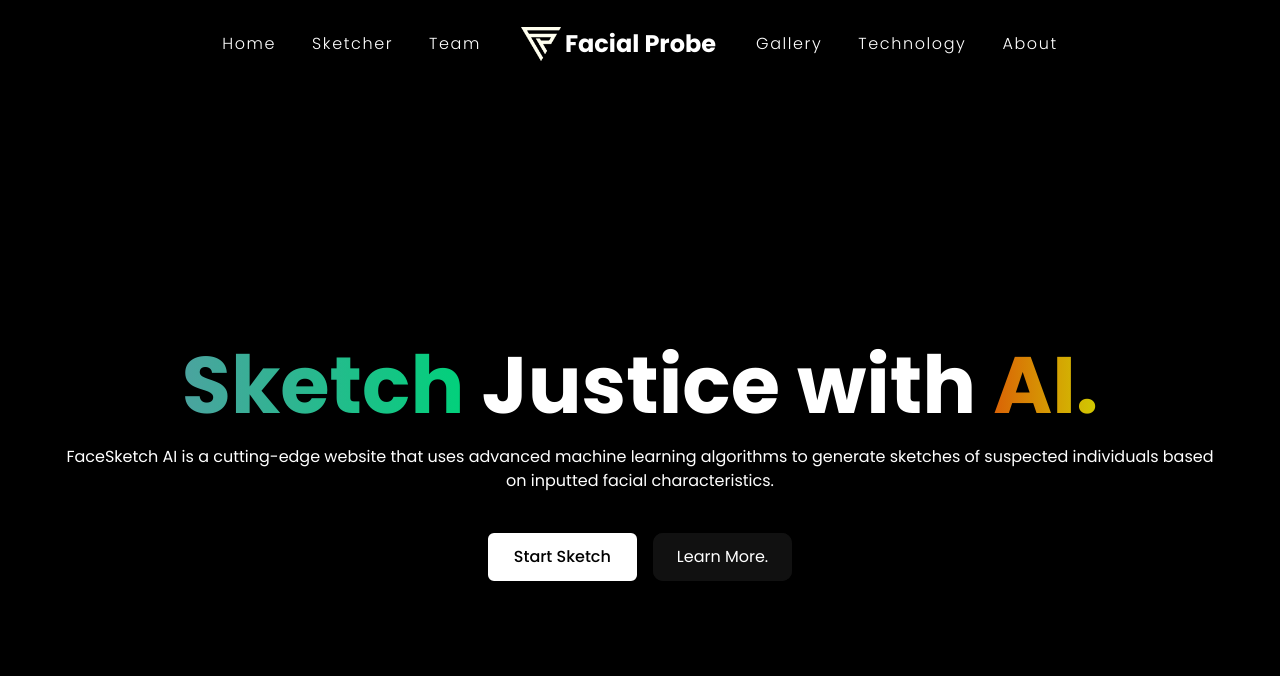
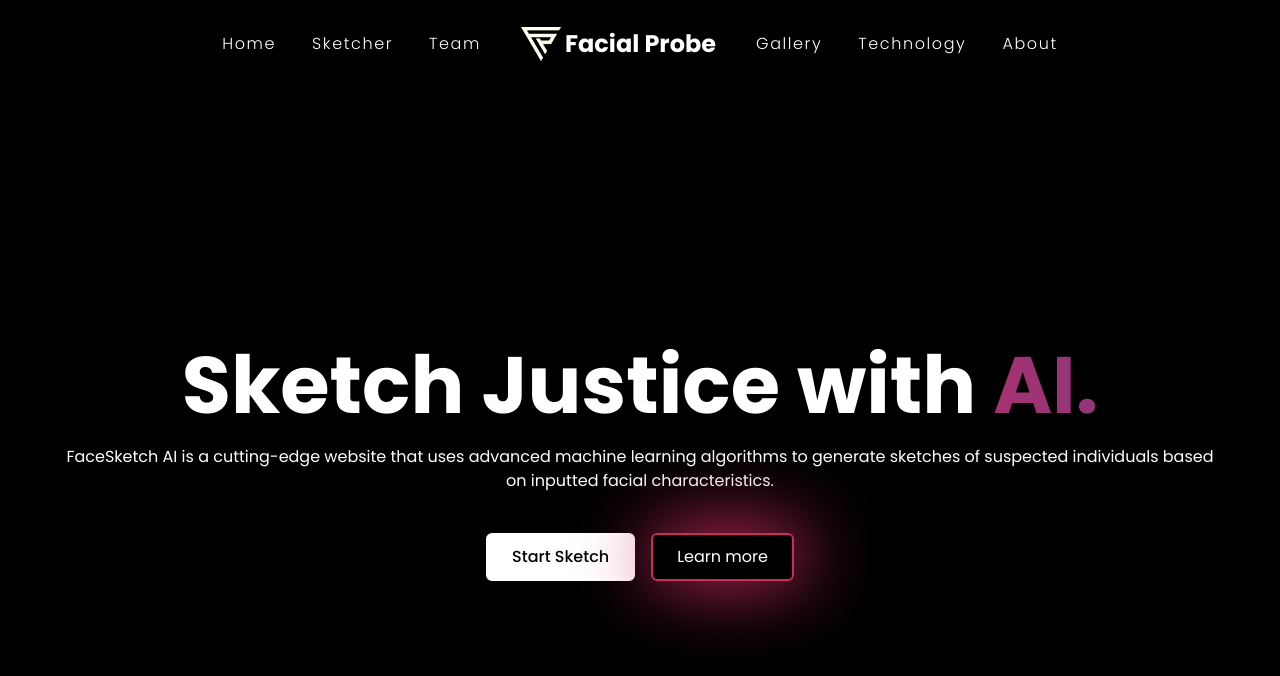
Before and after one commit to mumer119131/FacialProbe, a React (Vite) app: page / in a window 1280 px wide. Shown: the top 676 px of the page. Built offline with nearby package versions, Linux system fonts and the light colour scheme.

Commit message:
updated the home page ui

```diff
--- a/src/App.css
+++ b/src/App.css
@@ -40,24 +40,29 @@ section>p {
   text-align: center;
 }
 .green__gradient__text{
-  background: linear-gradient(90deg, rgba(75,163,159,1) 0%, rgba(1,209,123,1) 100%);
+  background: linear-gradient(90deg, rgba(75,163,159,1) 0%, rgba(1,209,123,1) 100%) 0 0 / 400% 100%;
   -webkit-background-clip: text;
+  background-clip: text;
   -webkit-text-fill-color: transparent;
   animation: moving-gradient 10s linear infinite;
 }
 .orange__gradient__text{
-  background: linear-gradient(90deg, rgba(218,98,6,1) 0%, rgba(209,203,1,1) 100%);
+  background: linear-gradient(90deg, rgba(218,98,6,1) 0%, rgba(209,203,1,1) 100%) 0 0 / 400% 100%;
   -webkit-background-clip: text;
+  background-clip: text;
   -webkit-text-fill-color: transparent;
-  animation: moving-gradient 10s linear infinite;
-
+  animation: moving-gradient 8s linear infinite;
+}
+.purple__gradient__text{
+  background: linear-gradient(90deg, #cc2b5e 0%, #753a88 100%) 0 0 / 400% 100%;
+  -webkit-background-clip: text;
+  background-clip: text;
+  -webkit-text-fill-color: transparent;
+  animation: moving-gradient 6s linear infinite;
 }
 @keyframes moving-gradient {
-  0% {
-    background-position: 0% 50%;
-  }
-  100% {
-    background-position: 100% 50%;
+  to{
+    background-position: 400% 0;
   }
 }
 .circle {
@@ -116,63 +121,10 @@ button:disabled {
    animation: shapes-r0t0iomd 2s infinite cubic-bezier(0.3,1,0,1);
 }
 
-.glow-on-hover {
-  border: none;
-  outline: none;
-  color: #fff;
-  background: #111;
-  cursor: pointer;
-  position: relative;
-  z-index: 0;
-  border-radius: 10px;
+.custom__transition {
+  transition: 0.5s linear all;
 }
 
-.glow-on-hover:before {
-  content: '';
-  background: linear-gradient(45deg, #ff0000, #ff7300, #fffb00, #48ff00, #00ffd5, #002bff, #7a00ff, #ff00c8, #ff0000);
-  position: absolute;
-  top: -2px;
-  left:-2px;
-  background-size: 400%;
-  z-index: -1;
-  filter: blur(5px);
-  width: calc(100% + 4px);
-  height: calc(100% + 4px);
-  animation: glowing 20s linear infinite;
-  opacity: 0;
-  transition: opacity .3s ease-in-out;
-  border-radius: 10px;
-}
-
-.glow-on-hover:active {
-  color: #000
-}
-
-.glow-on-hover:active:after {
-  background: transparent;
-}
-
-.glow-on-hover:hover:before {
-  opacity: 1;
-}
-
-.glow-on-hover:after {
-  z-index: -1;
-  content: '';
-  position: absolute;
-  width: 100%;
-  height: 100%;
-  background: #111;
-  left: 0;
-  top: 0;
-  border-radius: 10px;
-}
-
-@keyframes glowing {
-  0% { background-position: 0 0; }
-  50% { background-position: 400% 0; }
-  100% { background-position: 0 0; }
-}
 
 @keyframes shapes-r0t0iomd {
    33% {
--- a/src/components/Common/PrimaryButton/PrimaryButton.jsx
+++ b/src/components/Common/PrimaryButton/PrimaryButton.jsx
@@ -2,7 +2,7 @@ import React from 'react'
 
 const PrimaryButton = ({className, children, onClick, disabled, title}) => {
   return (
-    <button title={title} disabled={disabled} onClick={onClick} className={`bg-white text-black border-white border-2 px-6 hover:bg-black hover:border-white hover:text-white transition transition-all rounded-md font-medium h-12 ${className}`}>{children}</button>
+    <button title={title} disabled={disabled} onClick={onClick} className={`bg-white text-black border-white border-2 px-6 hover:bg-black hover:border-white hover:text-white transition-all rounded-md font-medium h-12 ${className}`}>{children}</button>
   )
 }
 
--- a/src/components/Common/SecondaryButton/SecondaryButton.jsx
+++ b/src/components/Common/SecondaryButton/SecondaryButton.jsx
@@ -1,9 +1,9 @@
 import React from 'react'
 
-const SecondaryButton = ({className, children, onClick, disabled, title}) => {
+const SecondaryButton = ({className, children, onClick, disabled, title, style, onMouseEnter, onMouseLeave}) => {
   return (
     // <button title={title} disabled={disabled} onClick={onClick} className="button-85 px-2 rounded-md font-medium h-10 min-w-[8rem]" role="button">Button 85</button>
-    <button className="glow-on-hover border-2 px-6 h-12" type="button">Learn More.</button>
+    <button onMouseEnter={onMouseEnter} onMouseLeave={onMouseLeave} onClick={onClick} className={`border rounded-md px-6 h-12 ${className}`} disabled={disabled} title={title} type="button" style={style}>{children}</button>
     // <button title={title} disabled={disabled} onClick={onClick} className={`rounded-full border-primary border text-primary px-6 py-2 hover:bg-lightPrimary hover:border-lightPrimary ${className}`}>{children}</button>
   )
 }
--- a/src/components/Home/Home.jsx
+++ b/src/components/Home/Home.jsx
@@ -1,20 +1,70 @@
-import React from 'react'
-import PERSON from '../../assets/person1.png'
-import LOGO from '../../assets/fb_logo.png'
-import { MdArrowForwardIos } from 'react-icons/md'
+import React, { useEffect } from 'react'
 import PrimaryButton from '../Common/PrimaryButton/PrimaryButton'
 import SecondaryButton from '../Common/SecondaryButton/SecondaryButton'
+import { animate } from 'framer-motion'
 
 const Home = () => {
+    const textItems = [{name : 'sketch', color_one : '#4ba39f', color_two : '#01d17b'},
+                        {name : 'justice', color_one : '#da6206', color_two : '#d1cb01'},
+                        {name : 'with', color_one : '#1488CC', color_two : '#2B32B2'},
+                        {name : 'AI', color_one : '#cc2b5e', color_two : '#753a88'}
+                ]
+    const [activeText, setActiveText] = React.useState(textItems[0])
+    const [isButtonHovered, setIsButtonHovered] = React.useState(false)
+    const TextGradientGenerator = () => {
+        return {
+            background: `linear-gradient(90deg, ${activeText.color_one} 0%, ${activeText.color_two} 100%) 0 0 / 400% 100%`,
+            WebkitBackgroundClip: 'text',
+            WebkitTextFillColor: 'transparent',
+            animation : 'moving-gradient 8s linear infinite'
+        }
+    }
+
+    const ButtonGradient = () => {
+        return {
+            background: `linear-gradient(90deg, ${activeText.color_one} 0%, ${activeText.color_two} 100%)`,
+        }
+    }
+    const defaultGradient = {
+        background: `transparent`,
+        // WebkitBackgroundClip: 'text',
+        // WebkitTextFillColor: 'transparent',
+        // animation : 'moving-gradient 8s linear infinite'
+    }
+    useEffect(()=>{
+        let i = 0
+        const interval = setInterval(() => {
+            if(i == textItems.length-1){
+                i = 0
+            }
+            else{
+                i++
+            }
+            console.log(textItems)
+            setActiveText(textItems[i])
+        }, 1500);
+        return () => clearInterval(interval);
+    }, [])
     return (
         <section className='min-h-screen flex items-center pt-[90px] justify-center flex-col w-full' data-aos="fade-right">
             <div className='flex items-center flex-wrap mt-12'>
                 <div className='flex items-center flex-col'>
-                    <h1 className='text-[5rem] font-bold text-center'><span className='green__gradient__text'>Sketch</span> Justice with <span className='orange__gradient__text'>AI.</span></h1>
+                    <h1 className='text-[5rem] font-bold text-center'>
+                        <span className='custom__transition' style={activeText.name == 'sketch' ? TextGradientGenerator() : defaultGradient}>Sketch</span>
+                        <span className='custom__transition' style={activeText.name == 'justice' ? TextGradientGenerator() : defaultGradient}> Justice</span>
+                        <span className='custom__transition' style={activeText.name == 'with' ? TextGradientGenerator() : defaultGradient}> with</span>
+                        <span className='custom__transition' style={activeText.name == 'AI' ? TextGradientGenerator() : defaultGradient}> AI.</span></h1>
                     <p className='text-center'>FaceSketch AI is a cutting-edge website that uses advanced machine learning algorithms to generate sketches of suspected individuals based on inputted facial characteristics.</p>
                     <div className='mt-10 flex flex-wrap gap-4'>
                         <a href="#sketcher"><PrimaryButton className='flex items-center gap-1'>Start Sketch</PrimaryButton></a>
-                        <a href="#about"><SecondaryButton className='border-primary border-2 px-4 py-2 rounded-full hover:border-lightPrimary hover:bg-lightPrimary hover:tracking-wider transition-all'>Learn more</SecondaryButton></a>
+                        <a href="#about"><SecondaryButton onMouseEnter={()=> setIsButtonHovered(true)} onMouseLeave={()=> setIsButtonHovered(false)} className={`custom__transition border-[${activeText.color_one}]`} style={{
+                                                                                boxShadow: ` 5px -2px 73px 5px ${activeText.color_one}}`,
+                                                                                WebkitBoxShadow: ` 5px -2px 73px 5px ${activeText.color_one}`,
+                                                                                MozBoxShadow: ` 5px -2px 73px 5px ${activeText.color_one}`,
+                                                                                background: isButtonHovered && `linear-gradient(90deg, ${activeText.color_one} 0%, ${activeText.color_two} 100%)`,
+                                                                                color : isButtonHovered && 'black',
+                                                                                border : isButtonHovered ? 'none' : `2px solid ${activeText.color_one}`,
+                                                                            }}>Learn more</SecondaryButton></a>
                     </div>
                 </div>
             </div>
--- a/src/components/Sketcher/Sketcher.jsx
+++ b/src/components/Sketcher/Sketcher.jsx
@@ -307,7 +307,7 @@ const Sketcher = () => {
                     {
                         screens.indexOf(selectedScreen) !== 0 && <div className='mt-4 flex justify-between p-8'>
                             <SecondaryButton className='bg-darkGray text-white px-8 rounded' onClick={handleBack} disabled={screens.indexOf(selectedScreen) === 1 ? true : false}>&lt; BACK</SecondaryButton>
-                            {screens.indexOf(selectedScreen) != -1 && <PrimaryButton className='bg-primary text-white px-8 rounded' onClick={handleNext}>{screens.indexOf(selectedScreen) === screens.length - 1 ? "START" : "NEXT "} &gt;</PrimaryButton>}
+                            {screens.indexOf(selectedScreen) != -1 && <PrimaryButton className='px-8 rounded' onClick={handleNext}>{screens.indexOf(selectedScreen) === screens.length - 1 ? "START" : "NEXT "} &gt;</PrimaryButton>}
                         </div>
                     }
                 </div> : <Loading loadingText="Loading..."/>
--- a/src/components/Sketcher/Welcome/Welcome.jsx
+++ b/src/components/Sketcher/Welcome/Welcome.jsx
@@ -10,8 +10,8 @@ const Welcome = (props) => {
     }
     return (
         <div className='flex items-center flex-col'>
-            <h2 className='text-center text-[3rem] font-bold'><span className='green__gradient__text'>Generate</span><span className='green__gradient__text'> Sketches</span></h2>
-            {/* <p className='text-sm font-light'>Enter the required fields to generate the sketch</p> */}
+            <h2 className='text-center text-[3rem] font-bold'><span className=''>Generate</span><span className=''> Sketches</span></h2>
+            <p className='text-sm font-light'>Enter the required fields to generate the sketch</p>
             {/* <img src={AGENT} alt='agent' className='drop-shadow-lg' /> */}
             <PrimaryButton className='mt-4' onClick={handleNext}>LET'S START</PrimaryButton>
         </div>
--- a/tailwind.config.cjs
+++ b/tailwind.config.cjs
@@ -1,8 +1,9 @@
 module.exports = {
   content: ["./src/**/*.{html,js,jsx}"],
+
   theme: {
     colors: {
-      primary: "#0A2A5E",
+      primary: "#800020",
       lightPrimary: "#3399FF",
       darkGray: "#333F48",
       lightGray: "#D9D9D9",
@@ -17,3 +18,14 @@ module.exports = {
   },
   plugins: [],
 };
+
+// White: #FFFFFF
+// Pale pink: #F5DAD9
+// Lavender: #BDB0FF
+// Light blue: #B5EAEA
+// Neon green: #39FF14
+// Hot pink: #FF69B4
+// Gold: #FFD700
+// Silver: #C0C0C0
+// Terracotta: #E2725B
+// Deep burgundy: #800020
```
